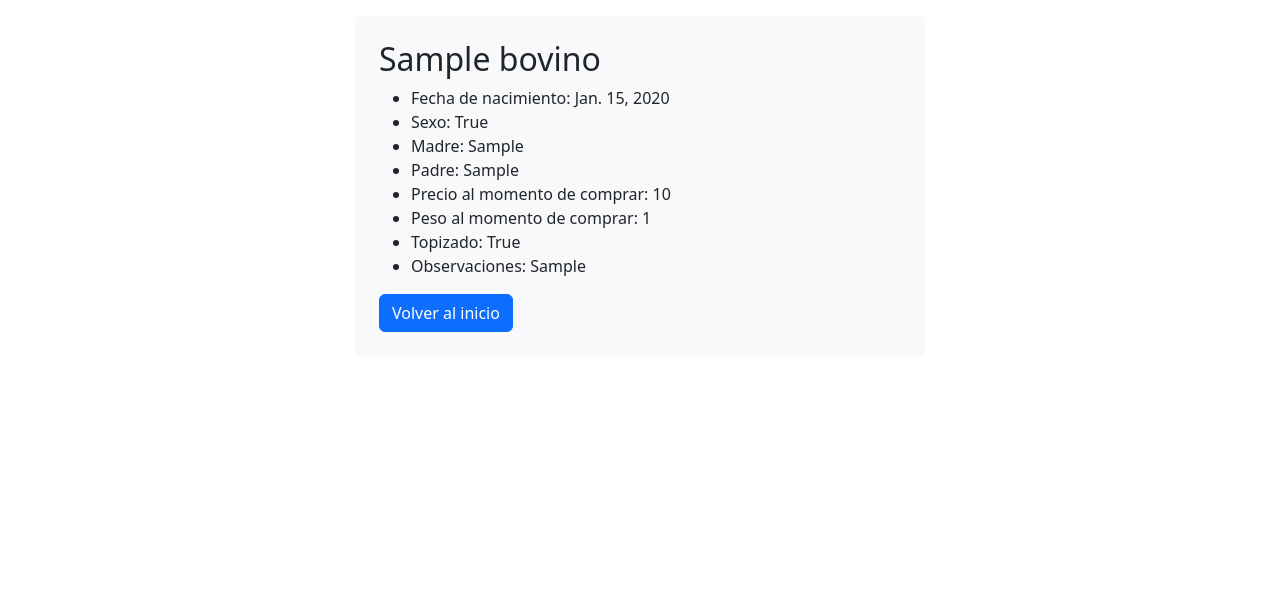
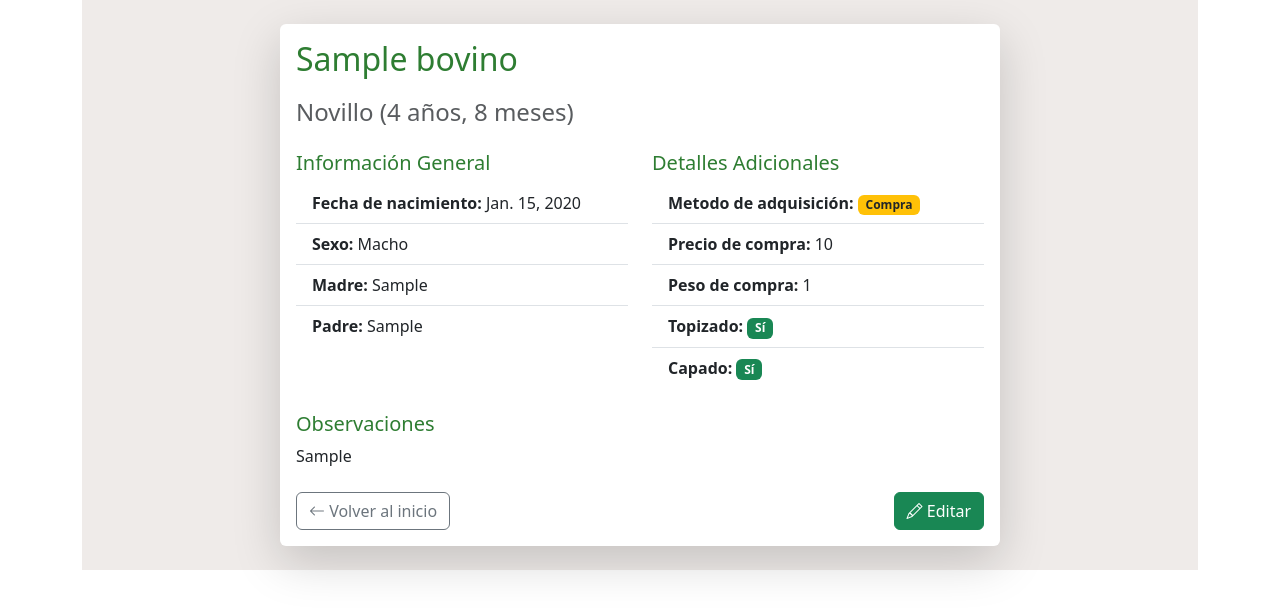
Before and after one commit to juanjes15/la-lucha, a Django app: page /ganaderia/bovino/1/detail/ in a window 1280 px wide. Shown: the part 61-675 px from the top of the page. Run offline with Django 5.2, Linux system fonts and the light colour scheme; a user stored in the database is signed in; tables that the repository leaves empty hold one stand-in row (values such as "Sample post").

Commit message:
+capado y mejora details_bovino

```diff
--- a/ganaderia/forms.py
+++ b/ganaderia/forms.py
@@ -28,6 +28,8 @@ class BovinoForm(ModelForm):
             "precio_venta",
             "peso_compra",
             "peso_venta",
+            "topizado",
+            "capado",
         ]
         widgets = {
             "nombre": TextInput(attrs={"class": "form-control"}),
@@ -37,7 +39,6 @@ class BovinoForm(ModelForm):
             "sexo": RadioSelect(),
             "madre": TextInput(attrs={"class": "form-control"}),
             "padre": TextInput(attrs={"class": "form-control"}),
-            "topizado": RadioSelect(),
             "observaciones": Textarea(
                 attrs={"class": "form-control", "style": "height: 100px"}
             ),
@@ -82,6 +83,7 @@ class CreateBovinosCompraForm(ModelForm):
             "precio_compra": NumberInput(attrs={"class": "form-control"}),
             "peso_compra": NumberInput(attrs={"class": "form-control"}),
             "topizado": RadioSelect(),
+            "capado": RadioSelect(),
             "observaciones": Textarea(
                 attrs={"class": "form-control", "style": "height: 100px"}
             ),
--- a/ganaderia/models.py
+++ b/ganaderia/models.py
@@ -61,7 +61,8 @@ class Bovino(Model):
     precio_venta = PositiveIntegerField(verbose_name="Precio de venta", null=True)
     peso_compra = SmallIntegerField(verbose_name="Peso al comprar (kg)", null=True)
     peso_venta = SmallIntegerField(verbose_name="Peso al vender (kg)", null=True)
-    topizado = BooleanField(verbose_name="¿Está topizado?", choices=((True, "Si"), (False, "No")))
+    topizado = BooleanField(verbose_name="¿Está topizado?", default=False, choices=((True, "Si"), (False, "No")))
+    capado = BooleanField(verbose_name="¿Está capado?", default=False, choices=((True, "Si"), (False, "No")))
     observaciones = TextField(verbose_name="Observaciones (opcional)", blank=True)
     compra = ForeignKey(Compra, on_delete=CASCADE, blank=True, null=True)
     venta = ForeignKey(Venta, on_delete=CASCADE, blank=True, null=True)
@@ -84,7 +85,7 @@ class Bovino(Model):
                 return "Becerro"
             elif 6 < edad_meses <= 12:
                 return "Ternero"
-            elif 12 < edad_meses <= 36:
+            elif (12 < edad_meses <= 36) or self.capado:
                 return "Novillo"
             else:
                 return "Toro"
@@ -116,7 +117,7 @@ class Bovino(Model):
                 return f"{etapa} ({años} años, {meses} meses)"
 
     class Meta:
-        ordering = ["nombre"]
+        ordering = ["fecha_nacimiento"]
 
 
 class VacunaBovino(Model):
--- a/ganaderia/templates/detail_bovino.html
+++ b/ganaderia/templates/detail_bovino.html
@@ -1,19 +1,82 @@
 {% extends 'layout.html' %}
+{% load static %}
+
 {% block content %}
-<div class="row justify-content-center">
-    <div class="col-10 col-lg-6 mt-3 bg-body-tertiary rounded p-4">
-        <h2 class="h2">{{ bovino.nombre }}</h2>
-        <ul>
-            <li>Fecha de nacimiento: {{ bovino.fecha_nacimiento }}</li>
-            <li>Sexo: {{ bovino.sexo }}</li>
-            <li>Madre: {{ bovino.madre }}</li>
-            <li>Padre: {{ bovino.padre }}</li>
-            <li>Precio al momento de comprar: {{ bovino.precio_compra }}</li>
-            <li>Peso al momento de comprar: {{ bovino.peso_compra }}</li>
-            <li>Topizado: {{ bovino.topizado }}</li>
-            <li>Observaciones: {{ bovino.observaciones }}</li>
-        </ul>
-        <a href="{% url 'home_g' %}" class="btn btn-primary">Volver al inicio</a>
+<div class="container py-4 bg-light-brown">
+    <div class="row justify-content-center">
+        <div class="col-md-8">
+            <div class="card border-0 shadow-lg">
+                <div class="card-body">
+                    <h1 class="card-title h2 text-dark-green mb-4">{{ bovino.nombre }}</h1>
+                    <h2 class="card-subtitle h4 text-muted mb-4">{{ bovino.etapa_y_edad }}</h2>
+
+                    <div class="row mb-4">
+                        <div class="col-md-6">
+                            <h3 class="h5 text-dark-green">Información General</h3>
+                            <ul class="list-group list-group-flush">
+                                <li class="list-group-item bg-transparent"><strong>Fecha de nacimiento:</strong> {{ bovino.fecha_nacimiento }}</li>
+                                <li class="list-group-item bg-transparent"><strong>Sexo:</strong> {% if bovino.sexo %}Macho{% else %}Hembra{% endif %}</li>
+                                <li class="list-group-item bg-transparent"><strong>Madre:</strong> {% if bovino.madre == "" %}No registra{% else %}{{ bovino.madre }}{% endif %}</li>
+                                <li class="list-group-item bg-transparent"><strong>Padre:</strong> {% if bovino.padre == "" %}No registra{% else %}{{ bovino.padre }}{% endif %}</li>
+                            </ul>
+                        </div>
+                        <div class="col-md-6">
+                            <h3 class="h5 text-dark-green">Detalles Adicionales</h3>
+                            <ul class="list-group list-group-flush">
+                                {% if not bovino.compra is None %}
+                                    <li class="list-group-item bg-transparent"><strong>Metodo de adquisición:</strong> <span class="badge bg-warning text-dark">Compra</span></li>
+                                    <li class="list-group-item bg-transparent"><strong>Precio de compra:</strong> {{ bovino.precio_compra }}</li>
+                                    <li class="list-group-item bg-transparent"><strong>Peso de compra:</strong> {{ bovino.peso_compra }}</li>
+                                {% else %}
+                                    <li class="list-group-item bg-transparent"><strong>Metodo de adquisición:</strong> <span class="badge bg-success">Nacimiento</span></li>
+                                {% endif %}
+                                <li class="list-group-item bg-transparent">
+                                    <strong>Topizado:</strong>
+                                    {% if bovino.topizado %}
+                                        <span class="badge bg-success">Sí</span>
+                                    {% else %}
+                                        <span class="badge bg-danger">No</span>
+                                    {% endif %}
+                                </li>
+                                {% if bovino.sexo %}
+                                    <li class="list-group-item bg-transparent">
+                                        <strong>Capado:</strong>
+                                        {% if bovino.capado %}
+                                            <span class="badge bg-success">Sí</span>
+                                        {% else %}
+                                            <span class="badge bg-danger">No</span>
+                                        {% endif %}
+                                    </li>
+                                {% endif %}
+                            </ul>
+                        </div>
+                    </div>
+
+                    {% if bovino.observaciones %}
+                    <div class="mb-4">
+                        <h3 class="h5 text-dark-green">Observaciones</h3>
+                        <p class="card-text">{{ bovino.observaciones }}</p>
+                    </div>
+                    {% endif %}
+
+                    <div class="d-flex justify-content-between">
+                        <a href="{% url 'home_g' %}" class="btn btn-outline-secondary">
+                            <i class="bi bi-arrow-left"></i> Volver al inicio
+                        </a>
+                        <a href="{% url 'edit_bovino' bovino.id %}" class="btn btn-success">
+                            <i class="bi bi-pencil"></i> Editar
+                        </a>
+                    </div>
+                </div>
+            </div>
+        </div>
     </div>
 </div>
 {% endblock %}
+
+{% block extra_css %}
+<style>
+    .bg-light-brown { background-color: #efebe9; }
+    .text-dark-green { color: #2e7d32; }
+</style>
+{% endblock %}
--- a/ganaderia/urls.py
+++ b/ganaderia/urls.py
@@ -5,6 +5,7 @@ urlpatterns = [
     path("", views.home_g, name="home_g"),
     path("create_bovino/", views.create_bovino, name="create_bovino"),
     path("bovino/<int:bovino_id>/detail/", views.detail_bovino, name="detail_bovino"),
+    path("bovino/<int:bovino_id>/edit/", views.edit_bovino, name="edit_bovino"),
     # Compra
     path("compra/create/", views.create_compra, name="create_compra"),
     path("compra/<int:compra_id>/bovinos/", views.create_bovinos_compra, name="create_bovinos_compra"),
--- a/ganaderia/views.py
+++ b/ganaderia/views.py
@@ -25,14 +25,13 @@ def home_g(request):
     # Búsqueda y paginación
     search = request.GET.get("q")
     page_num = request.GET.get("page", 1)
+    bovinos = Bovino.objects.filter(venta__isnull=True)
     if search:
-        bovinos = Bovino.objects.filter(
+        bovinos = bovinos.filter(
             Q(nombre__icontains=search)
             | Q(fecha_nacimiento__icontains=search)
             | Q(madre__icontains=search)
         )
-    else:
-        bovinos = Bovino.objects.filter(venta__isnull=True)
     page = Paginator(object_list=bovinos, per_page=5).get_page(page_num)
 
     # Entrada de datos
@@ -59,7 +58,7 @@ def home_g(request):
         },
     ]
 
-    # Contexto actualizado
+    # Datos enviados al template
     context = {
         "page": page,
         "inputs": inputs
@@ -89,6 +88,16 @@ def detail_bovino(request, bovino_id):
     bovino = get_object_or_404(Bovino, id=bovino_id)
     return render(
         request, "detail_bovino.html", {"bovino": bovino}
+    )
+
+
+# EDITAR BOVINO
+@login_required
+def edit_bovino(request, bovino_id):
+    # Vista para ver el detalle del bovino
+    bovino = get_object_or_404(Bovino, id=bovino_id)
+    return render(
+        request, "edit_bovino.html", {"bovino": bovino}
     )
 
 
--- a/templates/layout.html
+++ b/templates/layout.html
@@ -6,6 +6,7 @@
     <meta name="viewport" content="width=device-width, initial-scale=1.0">
     <title>Finca La Lucha</title>
     <link href="https://cdn.jsdelivr.net/npm/bootstrap@5.3.3/dist/css/bootstrap.min.css" rel="stylesheet" integrity="sha384-QWTKZyjpPEjISv5WaRU9OFeRpok6YctnYmDr5pNlyT2bRjXh0JMhjY6hW+ALEwIH" crossorigin="anonymous">
+    <link rel="stylesheet" href="https://cdn.jsdelivr.net/npm/bootstrap-icons@1.11.3/font/bootstrap-icons.min.css">
     {% block extra_css %}{% endblock %}
 </head>
 
```
Also changed, not shown: ganaderia/templates/home_g.html (+5 -5 lines), ganaderia/migrations/0001_initial.py, ganaderia/templates/edit_bovino.html (added).
